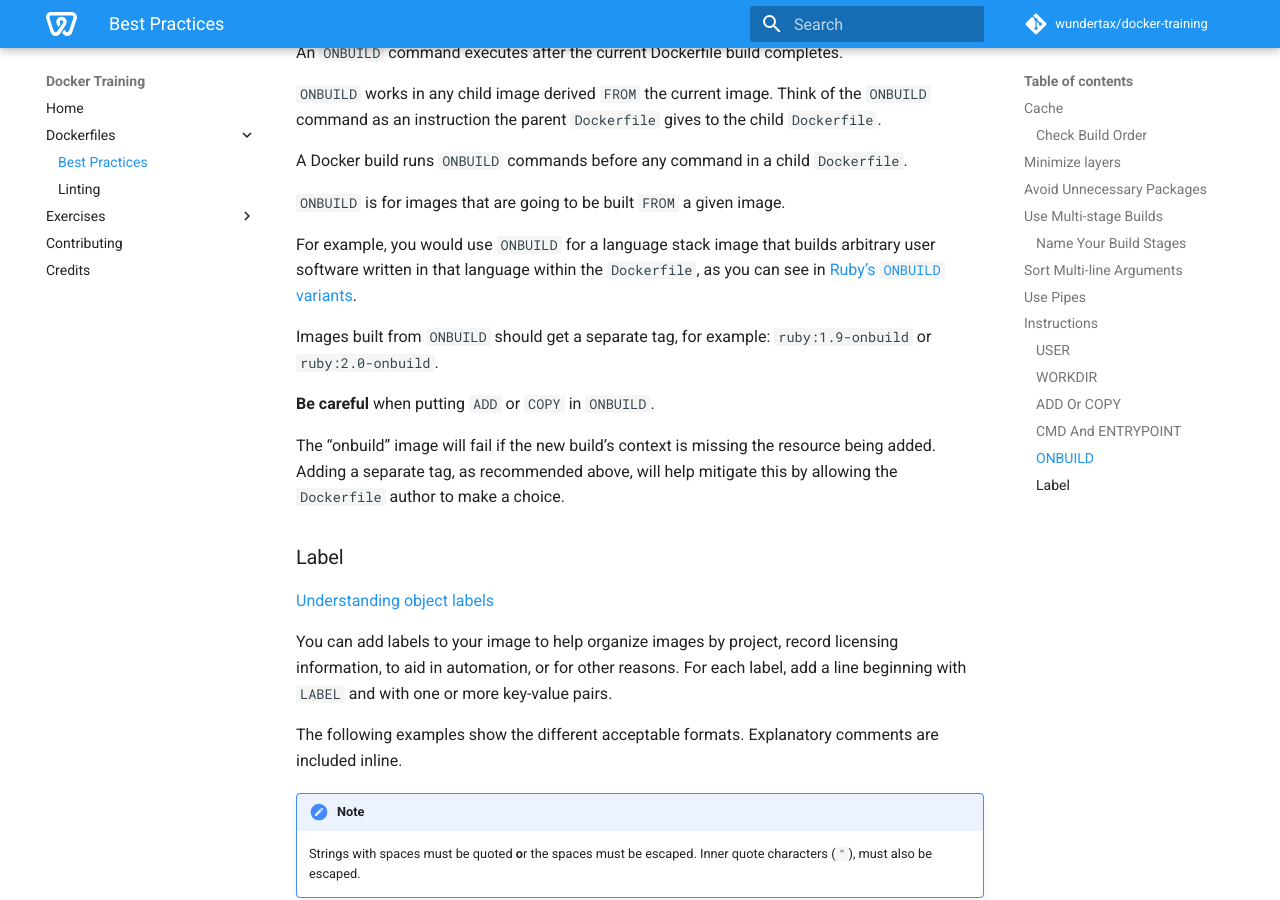
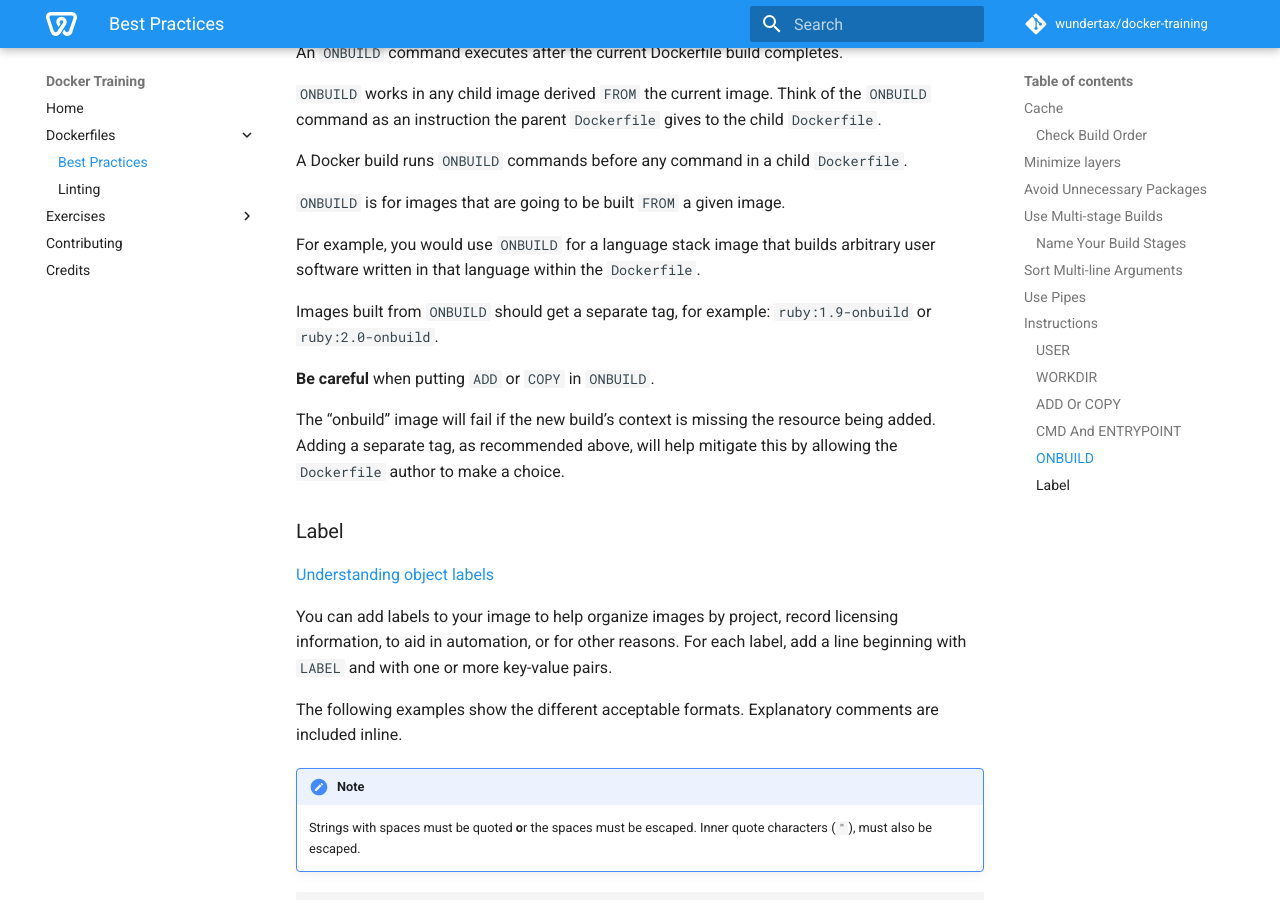
Before and after one commit to 2silver/docker-training, an MkDocs documentation site: the page built from docs/dockerfiles/best-practices.md, in a window 1280 px wide and 900 px high, scrolled down 8157 px. Built offline with MkDocs 1.6.1 and Material for MkDocs 9.7.7, drawn with Linux system fonts in a browser that asks for light colours; comment, search, counter and statistics services are not loaded; old or Windows-style settings are respelled for this version of MkDocs.

Commit message:
docs: Remove link

```diff
--- a/docs/dockerfiles/best-practices.md
+++ b/docs/dockerfiles/best-practices.md
@@ -368,7 +368,7 @@ A Docker build runs `ONBUILD` commands before any command in a child `Dockerfile
 
 `ONBUILD` is for images that are going to be built `FROM` a given image.
 
-For example, you would use `ONBUILD` for a language stack image that builds arbitrary user software written in that language within the `Dockerfile`, as you can see in [Ruby’s `ONBUILD` variants](https://github.com/docker-library/ruby/blob/master/2.4/jessie/onbuild/Dockerfile).
+For example, you would use `ONBUILD` for a language stack image that builds arbitrary user software written in that language within the `Dockerfile`.
 
 Images built from `ONBUILD` should get a separate tag, for example: `ruby:1.9-onbuild` or `ruby:2.0-onbuild`.
 
```
